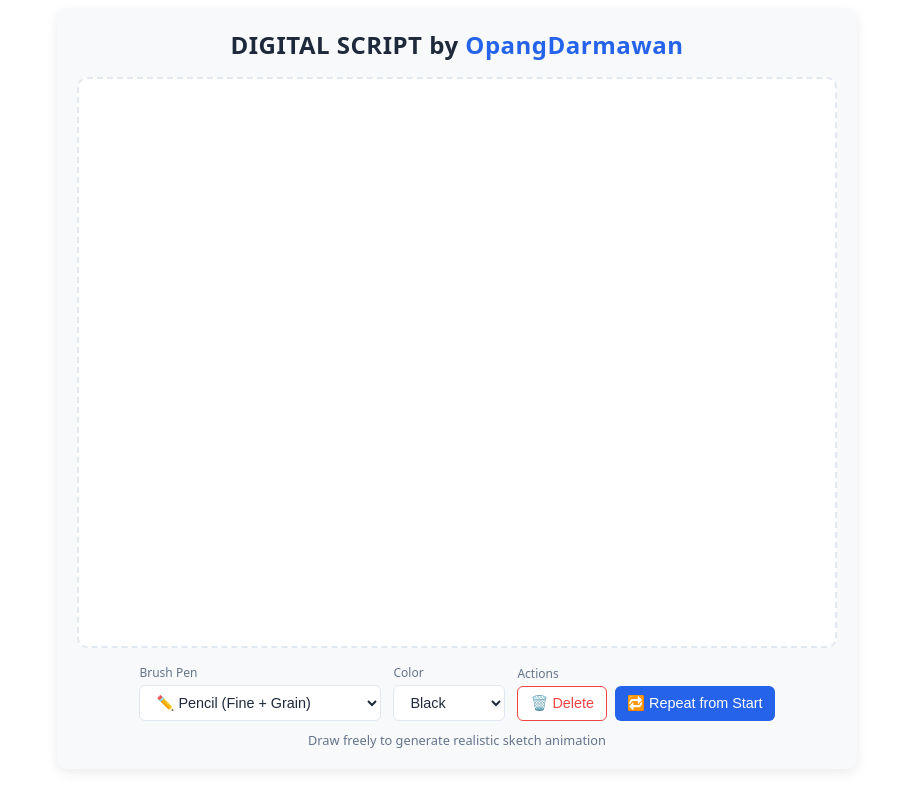
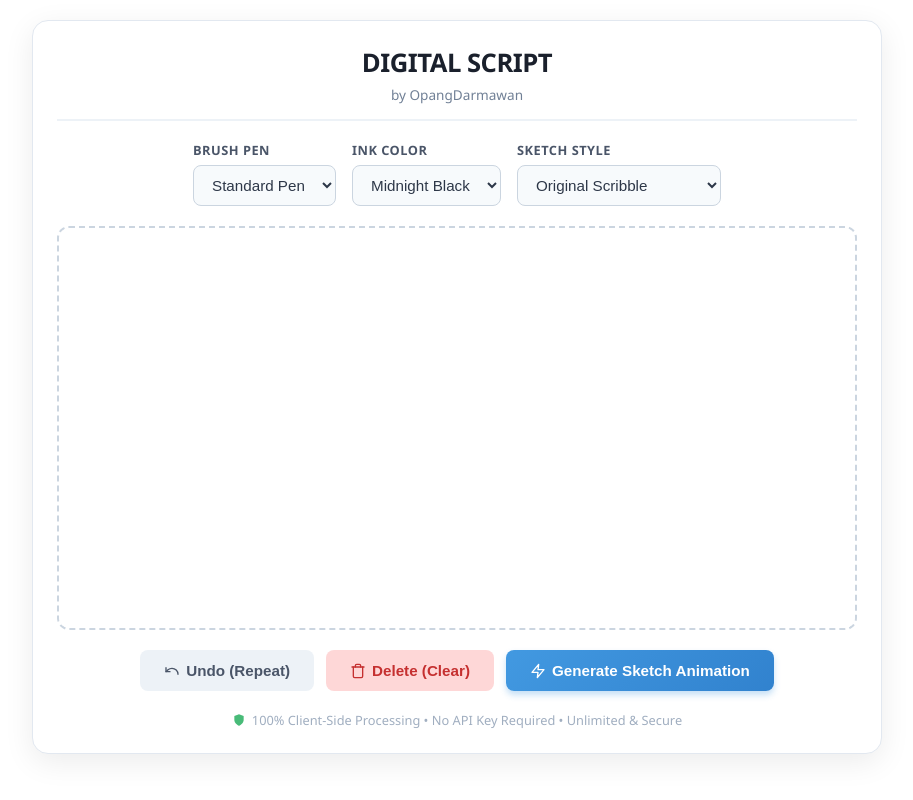
Before and after one commit to opangdarmawanproject/CoretanDigital, a plain HTML site: page index.html in a window 1280 px wide. Shown: the whole page, without its empty margins (183-1096 px from the left). Drawn offline with Linux system fonts and the light colour scheme.

Commit message:
Update index.html

```diff
--- a/index.html
+++ b/index.html
@@ -1,310 +1,415 @@
-<!DOCTYPE html>
-<html lang="en">
-<head>
-  <meta charset="UTF-8">
-  <meta name="viewport" content="width=device-width, initial-scale=1.0">
-  <title>DIGITAL SCRIPT by OpangDarmawan</title>
+<div id="digital-script-app">
   <style>
-    :root {
-      --bg: #f8f9fa;
-      --panel: #ffffff;
-      --border: #e2e8f0;
-      --text: #1e293b;
-      --accent: #2563eb;
-      --accent-hover: #1d4ed8;
-      --danger: #ef4444;
-      --danger-hover: #dc2626;
-      --shadow: 0 4px 12px rgba(0,0,0,0.08);
-      --radius: 10px;
+    /* Scoped CSS to prevent conflicts with any website builder theme */
+    #digital-script-app {
+      font-family: 'Segoe UI', system-ui, -apple-system, sans-serif;
+      max-width: 800px;
+      margin: 20px auto;
+      padding: 24px;
+      background: #ffffff;
+      border-radius: 16px;
+      box-shadow: 0 8px 30px rgba(0,0,0,0.08);
+      color: #2d3748;
+      border: 1px solid #e2e8f0;
     }
-    .digital-script-app {
-      font-family: system-ui, -apple-system, sans-serif;
-      max-width: 800px;
-      margin: 0 auto;
-      padding: 20px;
-      background: var(--bg);
-      border-radius: var(--radius);
-      box-shadow: var(--shadow);
-      box-sizing: border-box;
+    #digital-script-app .ds-header {
+      text-align: center;
+      margin-bottom: 20px;
+      border-bottom: 2px solid #edf2f7;
+      padding-bottom: 15px;
     }
-    .app-header {
-      text-align: center;
-      margin-bottom: 16px;
-      font-size: 1.5rem;
+    #digital-script-app .ds-header h2 {
+      margin: 0;
+      color: #1a202c;
+      font-size: 1.6rem;
       font-weight: 700;
-      color: var(--text);
+      letter-spacing: -0.5px;
+    }
+    #digital-script-app .ds-header span {
+      display: block;
+      font-size: 0.85rem;
+      color: #718096;
+      margin-top: 5px;
+      font-weight: 500;
+    }
+    #digital-script-app .ds-toolbar {
+      display: flex;
+      flex-wrap: wrap;
+      gap: 16px;
+      margin-bottom: 20px;
+      justify-content: center;
+      align-items: flex-end;
+    }
+    #digital-script-app .ds-group {
+      display: flex;
+      flex-direction: column;
+      align-items: flex-start;
+    }
+    #digital-script-app .ds-group label {
+      font-size: 0.8rem;
+      font-weight: 600;
+      margin-bottom: 6px;
+      color: #4a5568;
+      text-transform: uppercase;
       letter-spacing: 0.5px;
     }
-    .app-header span { color: var(--accent); }
-    .canvas-wrapper {
+    #digital-script-app select {
+      padding: 10px 14px;
+      border: 1px solid #cbd5e0;
+      border-radius: 8px;
+      font-size: 0.95rem;
+      background: #f7fafc;
+      color: #2d3748;
+      cursor: pointer;
+      transition: border-color 0.2s;
+      outline: none;
+    }
+    #digital-script-app select:focus {
+      border-color: #4299e1;
+      box-shadow: 0 0 0 3px rgba(66, 153, 225, 0.15);
+    }
+    #digital-script-app .ds-canvas-container {
+      background: #ffffff;
+      border: 2px dashed #cbd5e0;
+      border-radius: 12px;
+      overflow: hidden;
       position: relative;
-      background: #fff;
-      border: 2px dashed var(--border);
-      border-radius: var(--radius);
-      overflow: hidden;
       cursor: crosshair;
-      aspect-ratio: 4/3;
-      touch-action: none;
+      touch-action: none; /* Prevents page scrolling while drawing on mobile */
+      box-shadow: inset 0 2px 4px rgba(0,0,0,0.02);
     }
-    #sketchCanvas { display: block; width: 100%; height: 100%; }
-    .controls {
+    #digital-script-app canvas {
+      display: block;
+      width: 100%;
+      height: 400px;
+    }
+    #digital-script-app .ds-actions {
       display: flex;
+      gap: 12px;
+      justify-content: center;
+      margin-top: 20px;
       flex-wrap: wrap;
-      gap: 12px;
-      margin-top: 16px;
+    }
+    #digital-script-app .ds-btn {
+      padding: 12px 24px;
+      border: none;
+      border-radius: 8px;
+      font-size: 0.95rem;
+      font-weight: 600;
+      cursor: pointer;
+      transition: all 0.2s ease;
+      display: flex;
+      align-items: center;
+      gap: 6px;
+    }
+    #digital-script-app .ds-btn:active {
+      transform: scale(0.97);
+    }
+    #digital-script-app .ds-btn-undo {
+      background: #edf2f7;
+      color: #4a5568;
+    }
+    #digital-script-app .ds-btn-undo:hover {
+      background: #e2e8f0;
+    }
+    #digital-script-app .ds-btn-delete {
+      background: #fed7d7;
+      color: #c53030;
+    }
+    #digital-script-app .ds-btn-delete:hover {
+      background: #feb2b2;
+    }
+    #digital-script-app .ds-btn-generate {
+      background: linear-gradient(135deg, #4299e1 0%, #3182ce 100%);
+      color: white;
+      box-shadow: 0 4px 6px rgba(66, 153, 225, 0.3);
+    }
+    #digital-script-app .ds-btn-generate:hover {
+      box-shadow: 0 6px 12px rgba(66, 153, 225, 0.4);
+      transform: translateY(-1px);
+    }
+    #digital-script-app .ds-footer {
+      text-align: center;
+      margin-top: 20px;
+      font-size: 0.8rem;
+      color: #a0aec0;
+      display: flex;
       align-items: center;
       justify-content: center;
+      gap: 6px;
     }
-    .control-group { display: flex; flex-direction: column; gap: 4px; }
-    .control-label { font-size: 0.75rem; color: #64748b; font-weight: 500; }
-    select, button {
-      padding: 8px 12px;
-      border: 1px solid var(--border);
-      border-radius: 6px;
-      background: var(--panel);
-      color: var(--text);
-      font-size: 0.9rem;
-      cursor: pointer;
-      transition: all 0.2s;
+    #digital-script-app .ds-footer svg {
+      width: 14px;
+      height: 14px;
+      fill: #48bb78;
     }
-    select:hover, button:hover { border-color: var(--accent); }
-    button:active { transform: scale(0.98); }
-    #deleteBtn { border-color: var(--danger); color: var(--danger); }
-    #deleteBtn:hover { background: var(--danger); color: #fff; }
-    #repeatBtn { background: var(--accent); color: #fff; border: none; }
-    #repeatBtn:hover { background: var(--accent-hover); }
-    .status { text-align: center; margin-top: 10px; font-size: 0.8rem; color: #64748b; min-height: 1.2em; }
-    @media (max-width: 500px) {
-      .controls { flex-direction: column; }
-      .app-header { font-size: 1.25rem; }
+
+    /* Realistic Sketch Animation Keyframes */
+    @keyframes ds-sketch-reveal {
+      0% { filter: blur(8px) opacity(0); transform: scale(0.98); }
+      40% { filter: blur(4px) opacity(0.6); }
+      100% { filter: blur(0px) opacity(1); transform: scale(1); }
+    }
+    .ds-animating {
+      animation: ds-sketch-reveal 1.8s cubic-bezier(0.22, 1, 0.36, 1) forwards;
     }
   </style>
-</head>
-<body>
-  <div class="digital-script-app">
-    <div class="app-header">DIGITAL SCRIPT by <span>OpangDarmawan</span></div>
-    <div class="canvas-wrapper" id="canvasContainer">
-      <canvas id="sketchCanvas"></canvas>
+
+  <div class="ds-header">
+    <h2>DIGITAL SCRIPT</h2>
+    <span>by OpangDarmawan</span>
   </div>
-    <div class="controls">
-      <div class="control-group">
-        <label class="control-label">Brush Pen</label>
-        <select id="brushType">
-          <option value="pencil">✏️ Pencil (Fine + Grain)</option>
-          <option value="pen">🖋️ Pen (Smooth + Consistent)</option>
-          <option value="charcoal">🌑 Charcoal (Soft + Textured)</option>
-          <option value="brush">🖌️ Brush (Variable Pressure)</option>
+
+  <div class="ds-toolbar">
+    <div class="ds-group">
+      <label>Brush Pen</label>
+      <select id="ds-brush">
+        <option value="pencil">Fine Pencil</option>
+        <option value="pen" selected>Standard Pen</option>
+        <option value="marker">Thick Marker</option>
       </select>
     </div>
-      <div class="control-group">
-        <label class="control-label">Color</label>
-        <select id="colorType">
-          <option value="#111827">Black</option>
-          <option value="#4b5563">Dark Gray</option>
-          <option value="#2563eb">Ink Blue</option>
-          <option value="#dc2626">Crimson</option>
-          <option value="#78350f">Sepia</option>
+
+    <div class="ds-group">
+      <label>Ink Color</label>
+      <select id="ds-color">
+        <option value="#1a202c">Midnight Black</option>
+        <option value="#2b6cb0">Royal Blue</option>
+        <option value="#c53030">Crimson Red</option>
+        <option value="#2f855a">Forest Green</option>
+        <option value="#6b46c1">Deep Purple</option>
       </select>
     </div>
-      <div class="control-group">
-        <label class="control-label">Actions</label>
-        <div style="display:flex; gap:8px;">
-          <button id="deleteBtn">🗑️ Delete</button>
-          <button id="repeatBtn">🔁 Repeat from Start</button>
+
+    <div class="ds-group">
+      <label>Sketch Style</label>
+      <select id="ds-style">
+        <option value="none">Original Scribble</option>
+        <option value="pencil_sketch">Realistic Pencil Sketch</option>
+        <option value="ink_brush">Bold Ink Brush</option>
+        <option value="charcoal">Soft Charcoal</option>
+      </select>
     </div>
   </div>
+
+  <div class="ds-canvas-container" id="ds-canvas-container">
+    <canvas id="ds-canvas"></canvas>
   </div>
-    <div class="status" id="status">Draw freely to generate realistic sketch animation</div>
+
+  <div class="ds-actions">
+    <button id="ds-undo" class="ds-btn ds-btn-undo" title="Repeat steps backward until the beginning">
+      <svg width="16" height="16" viewBox="0 0 24 24" fill="none" stroke="currentColor" stroke-width="2" stroke-linecap="round" stroke-linejoin="round"><path d="M3 7v6h6"/><path d="M21 17a9 9 0 0 0-9-9 9 9 0 0 0-6 2.3L3 13"/></svg>
+      Undo (Repeat)
+    </button>
+    <button id="ds-clear" class="ds-btn ds-btn-delete" title="Delete all and start over">
+      <svg width="16" height="16" viewBox="0 0 24 24" fill="none" stroke="currentColor" stroke-width="2" stroke-linecap="round" stroke-linejoin="round"><polyline points="3 6 5 6 21 6"/><path d="M19 6v14a2 2 0 0 1-2 2H7a2 2 0 0 1-2-2V6m3 0V4a2 2 0 0 1 2-2h4a2 2 0 0 1 2 2v2"/></svg>
+      Delete (Clear)
+    </button>
+    <button id="ds-generate" class="ds-btn ds-btn-generate" title="Apply AI-like sketch animation filter">
+      <svg width="16" height="16" viewBox="0 0 24 24" fill="none" stroke="currentColor" stroke-width="2" stroke-linecap="round" stroke-linejoin="round"><polygon points="13 2 3 14 12 14 11 22 21 10 12 10 13 2"/></svg>
+      Generate Sketch Animation
+    </button>
+  </div>
+
+  <div class="ds-footer">
+    <svg viewBox="0 0 24 24"><path d="M12 22s8-4 8-10V5l-8-3-8 3v7c0 6 8 10 8 10z"/></svg>
+    100% Client-Side Processing • No API Key Required • Unlimited & Secure
   </div>
 
   <script>
     (function() {
-      'use strict';
-      const canvas = document.getElementById('sketchCanvas');
-      const ctx = canvas.getContext('2d', { alpha: true, desynchronized: true });
-      const container = document.getElementById('canvasContainer');
-      const brushSelect = document.getElementById('brushType');
-      const colorSelect = document.getElementById('colorType');
-      const deleteBtn = document.getElementById('deleteBtn');
-      const repeatBtn = document.getElementById('repeatBtn');
-      const statusEl = document.getElementById('status');
+      const canvas = document.getElementById('ds-canvas');
+      const ctx = canvas.getContext('2d', { willReadFrequently: true });
+      const container = document.getElementById('ds-canvas-container');
 
+      let history = [];
+      let historyStep = -1;
       let isDrawing = false;
-      let points = [];
-      let strokeHistory = []; // {points, brush, color, timestamp}
-      let animationId = null;
-      let currentBrush = brushSelect.value;
-      let currentColor = colorSelect.value;
+      let lastX = 0;
+      let lastY = 0;
 
-      // Canvas setup
-      function resizeCanvas() {
-        const dpr = window.devicePixelRatio || 1;
+      // Initialize Canvas Resolution
+      function initCanvas() {
         const rect = container.getBoundingClientRect();
-        canvas.width = rect.width * dpr;
-        canvas.height = rect.height * dpr;
-        ctx.scale(dpr, dpr);
-        canvas.style.width = `${rect.width}px`;
-        canvas.style.height = `${rect.height}px`;
-        redrawHistory();
-      }
-      window.addEventListener('resize', resizeCanvas);
-      resizeCanvas();
-
-      // Brush engine
-      const brushPresets = {
-        pencil: { width: 1.2, lineCap: 'round', lineJoin: 'round', grain: 0.3, pressure: false },
-        pen:    { width: 1.8, lineCap: 'square', lineJoin: 'round', grain: 0, pressure: false },
-        charcoal: { width: 3.5, lineCap: 'round', lineJoin: 'round', grain: 0.6, pressure: true },
-        brush:  { width: 2.5, lineCap: 'round', lineJoin: 'round', grain: 0.1, pressure: true }
-      };
-
-      // Drawing logic
-      function getPos(e) {
-        const rect = canvas.getBoundingClientRect();
-        const x = (e.touches ? e.touches[0].clientX : e.clientX) - rect.left;
-        const y = (e.touches ? e.touches[0].clientY : e.clientY) - rect.top;
-        return { x, y };
+        canvas.width = rect.width;
+        canvas.height = 400;
+        ctx.fillStyle = '#ffffff';
+        ctx.fillRect(0, 0, canvas.width, canvas.height);
+        ctx.lineCap = 'round';
+        ctx.lineJoin = 'round';
+        saveState();
       }
 
-      function startDraw(e) {
-        if (animationId) cancelAnimationFrame(animationId);
+      // Delay init slightly to ensure container is fully rendered in website builders
+      setTimeout(initCanvas, 150);
+
+      function saveState() {
+        historyStep++;
+        if (historyStep < history.length) {
+          history.length = historyStep; // Truncate redo history if we draw after undoing
+        }
+        history.push(canvas.toDataURL());
+        // Limit history to 20 steps to prevent browser memory bloat
+        if (history.length > 20) {
+          history.shift();
+          historyStep--;
+        }
+      }
+
+      function undo() {
+        if (historyStep > 0) {
+          historyStep--;
+          const img = new Image();
+          img.src = history[historyStep];
+          img.onload = () => {
+            ctx.clearRect(0, 0, canvas.width, canvas.height);
+            ctx.drawImage(img, 0, 0);
+          };
+        }
+      }
+
+      function clearCanvas() {
+        if(confirm('Are you sure you want to delete everything and start over?')) {
+          ctx.fillStyle = '#ffffff';
+          ctx.fillRect(0, 0, canvas.width, canvas.height);
+          saveState();
+        }
+      }
+
+      function getBrushSettings() {
+        const brush = document.getElementById('ds-brush').value;
+        const color = document.getElementById('ds-color').value;
+
+        ctx.strokeStyle = color;
+
+        if (brush === 'pencil') {
+          ctx.lineWidth = 2;
+          ctx.globalAlpha = 0.85;
+          ctx.shadowBlur = 0;
+        } else if (brush === 'pen') {
+          ctx.lineWidth = 4;
+          ctx.globalAlpha = 1.0;
+          ctx.shadowBlur = 0;
+        } else if (brush === 'marker') {
+          ctx.lineWidth = 14;
+          ctx.globalAlpha = 0.6;
+          ctx.shadowBlur = 3;
+          ctx.shadowColor = color;
+        }
+      }
+
+      function getCoordinates(e) {
+        const rect = canvas.getBoundingClientRect();
+        const clientX = e.touches ? e.touches[0].clientX : e.clientX;
+        const clientY = e.touches ? e.touches[0].clientY : e.clientY;
+        return {
+          x: clientX - rect.left,
+          y: clientY - rect.top
+        };
+      }
+
+      function startDrawing(e) {
         isDrawing = true;
-        points = [];
-        const pos = getPos(e);
-        points.push(pos);
-        e.preventDefault();
+        const coords = getCoordinates(e);
+        lastX = coords.x;
+        lastY = coords.y;
+        getBrushSettings();
       }
 
       function draw(e) {
         if (!isDrawing) return;
-        e.preventDefault();
-        const pos = getPos(e);
-        const prev = points[points.length - 1];
-        const velocity = Math.hypot(pos.x - prev.x, pos.y - prev.y);
+        e.preventDefault(); // Critical: prevents scrolling on mobile while drawing
+        const coords = getCoordinates(e);
 
-        points.push({ x: pos.x, y: pos.y, velocity, timestamp: Date.now() });
-        renderStrokeSegment(prev, pos, velocity);
+        ctx.beginPath();
+        ctx.moveTo(lastX, lastY);
+        ctx.lineTo(coords.x, coords.y);
+        ctx.stroke();
+
+        lastX = coords.x;
+        lastY = coords.y;
       }
 
-      function endDraw() {
-        if (!isDrawing || points.length < 2) return;
+      function stopDrawing() {
+        if (isDrawing) {
           isDrawing = false;
-        strokeHistory.push({
-          points: [...points],
-          brush: currentBrush,
-          color: currentColor,
-          completed: Date.now()
-        });
-        statusEl.textContent = `✅ Sketch captured. ${strokeHistory.length} strokes saved.`;
+          ctx.beginPath(); // Reset path to prevent connecting separate lines
+          saveState();
+        }
       }
 
-      function renderStrokeSegment(p1, p2, velocity) {
-        const preset = brushPresets[currentBrush];
-        ctx.strokeStyle = currentColor;
-        ctx.lineCap = preset.lineCap;
-        ctx.lineJoin = preset.lineJoin;
-        ctx.lineWidth = preset.pressure ? Math.max(1, preset.width * (1 - velocity * 0.05)) : preset.width;
-        ctx.globalAlpha = 0.9;
+      // Mouse Events
+      canvas.addEventListener('mousedown', startDrawing);
+      canvas.addEventListener('mousemove', draw);
+      canvas.addEventListener('mouseup', stopDrawing);
+      canvas.addEventListener('mouseout', stopDrawing);
 
-        // Procedural grain simulation
-        if (preset.grain > 0) {
-          const segments = Math.max(1, Math.floor(preset.width * 2));
-          for (let i = 0; i < segments; i++) {
-            ctx.beginPath();
-            const offset = (Math.random() - 0.5) * preset.grain * 3;
-            ctx.moveTo(p1.x + offset, p1.y + offset);
-            ctx.quadraticCurveTo(
-              (p1.x + p2.x) / 2 + offset,
-              (p1.y + p2.y) / 2 + offset,
-              p2.x + offset, p2.y + offset
-            );
-            ctx.stroke();
-          }
-        } else {
-          ctx.beginPath();
-          ctx.moveTo(p1.x, p1.y);
-          ctx.lineTo(p2.x, p2.y);
-          ctx.stroke();
-        }
-        ctx.globalAlpha = 1;
+      // Touch Events (Mobile Support)
+      canvas.addEventListener('touchstart', startDrawing, { passive: false });
+      canvas.addEventListener('touchmove', draw, { passive: false });
+      canvas.addEventListener('touchend', stopDrawing);
+
+      // Button Actions
+      document.getElementById('ds-undo').addEventListener('click', undo);
+      document.getElementById('ds-clear').addEventListener('click', clearCanvas);
+
+      document.getElementById('ds-generate').addEventListener('click', () => {
+        const style = document.getElementById('ds-style').value;
+        if (style === 'none') return;
+
+        saveState(); // Save before transformation
+
+        const w = canvas.width;
+        const h = canvas.height;
+        const off = document.createElement('canvas');
+        off.width = w;
+        off.height = h;
+        const offCtx = off.getContext('2d');
+
+        // Algorithmic "AI" Sketch Generation (No API Required)
+        if (style === 'pencil_sketch') {
+          // Step 1: Base Grayscale
+          offCtx.filter = 'grayscale(100%)';
+          offCtx.drawImage(canvas, 0, 0);
+
+          // Step 2: Inverted + Blurred layer with Color-Dodge blend mode
+          offCtx.globalCompositeOperation = 'color-dodge';
+          offCtx.filter = 'grayscale(100%) invert(100%) blur(5px)';
+          offCtx.drawImage(canvas, 0, 0);
+
+          ctx.clearRect(0, 0, w, h);
+          ctx.drawImage(off, 0, 0);
+
+        } else if (style === 'ink_brush') {
+          // High contrast threshold simulation
+          offCtx.filter = 'grayscale(100%) contrast(250%) brightness(130%)';
+          offCtx.drawImage(canvas, 0, 0);
+          ctx.clearRect(0, 0, w, h);
+          ctx.drawImage(off, 0, 0);
+
+        } else if (style === 'charcoal') {
+          // Softened, textured look
+          offCtx.filter = 'grayscale(100%) contrast(160%) blur(1.5px)';
+          offCtx.drawImage(canvas, 0, 0);
+          ctx.clearRect(0, 0, w, h);
+          ctx.globalCompositeOperation = 'multiply';
+          ctx.drawImage(off, 0, 0);
+          ctx.globalCompositeOperation = 'source-over';
         }
 
-      function redrawHistory() {
-        ctx.clearRect(0, 0, canvas.width / (window.devicePixelRatio || 1), canvas.height / (window.devicePixelRatio || 1));
-        strokeHistory.forEach(stroke => {
-          for (let i = 1; i < stroke.points.length; i++) {
-            renderStrokeSegment(stroke.points[i-1], stroke.points[i], stroke.points[i].velocity || 1);
-          }
-        });
-      }
+        // Reset context states
+        ctx.filter = 'none';
+        offCtx.filter = 'none';
+        offCtx.globalCompositeOperation = 'source-over';
 
-      // Animation replay
-      function replayAnimation() {
-        if (strokeHistory.length === 0) {
-          statusEl.textContent = "Nothing to replay. Draw something first.";
-          return;
-        }
-        statusEl.textContent = "🔁 Replaying sketch animation from start...";
-        ctx.clearRect(0, 0, canvas.width / (window.devicePixelRatio || 1), canvas.height / (window.devicePixelRatio || 1));
+        // Trigger CSS Animation
+        canvas.classList.remove('ds-animating');
+        void canvas.offsetWidth; // Force reflow to restart animation
+        canvas.classList.add('ds-animating');
 
-        let strokeIndex = 0;
-        let pointIndex = 0;
-        const totalPoints = strokeHistory.reduce((sum, s) => sum + s.points.length, 0);
-        let renderedPoints = 0;
-
-        function step() {
-          if (strokeIndex >= strokeHistory.length) {
-            statusEl.textContent = "✅ Animation complete.";
-            return;
-          }
-          const stroke = strokeHistory[strokeIndex];
-          const preset = brushPresets[stroke.brush];
-          currentBrush = stroke.brush;
-          currentColor = stroke.color;
-
-          ctx.strokeStyle = currentColor;
-          ctx.lineCap = preset.lineCap;
-          ctx.lineJoin = preset.lineJoin;
-
-          if (pointIndex < stroke.points.length - 1) {
-            const p1 = stroke.points[pointIndex];
-            const p2 = stroke.points[pointIndex + 1];
-            const vel = p2.velocity || 1;
-            renderStrokeSegment(p1, p2, vel);
-            pointIndex++;
-            renderedPoints++;
-          } else {
-            strokeIndex++;
-            pointIndex = 0;
-          }
-          animationId = requestAnimationFrame(step);
-        }
-        animationId = requestAnimationFrame(step);
-      }
-
-      // Event Listeners
-      canvas.addEventListener('mousedown', startDraw);
-      canvas.addEventListener('mousemove', draw);
-      canvas.addEventListener('mouseup', endDraw);
-      canvas.addEventListener('mouseleave', endDraw);
-
-      canvas.addEventListener('touchstart', startDraw, { passive: false });
-      canvas.addEventListener('touchmove', draw, { passive: false });
-      canvas.addEventListener('touchend', endDraw);
-
-      brushSelect.addEventListener('change', (e) => { currentBrush = e.target.value; });
-      colorSelect.addEventListener('change', (e) => { currentColor = e.target.value; });
-
-      deleteBtn.addEventListener('click', () => {
-        if (animationId) cancelAnimationFrame(animationId);
-        strokeHistory = [];
-        points = [];
-        ctx.clearRect(0, 0, canvas.width / (window.devicePixelRatio || 1), canvas.height / (window.devicePixelRatio || 1));
-        statusEl.textContent = "🗑️ Canvas cleared. Start fresh.";
+        saveState(); // Save the generated state
       });
 
-      repeatBtn.addEventListener('click', replayAnimation);
     })();
   </script>
-</body>
-</html>
+</div>
```
Lines whose indentation alone changed are shown as unchanged.
